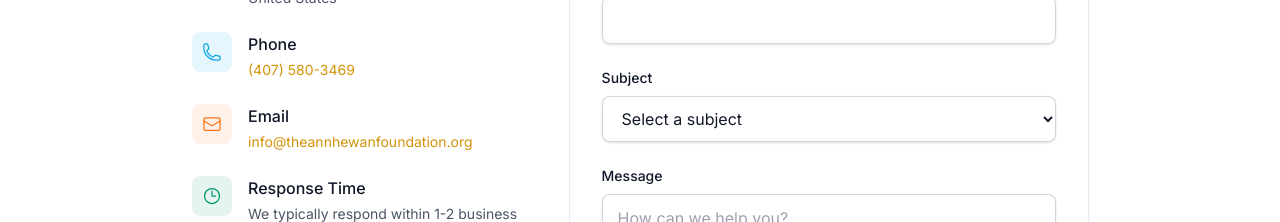
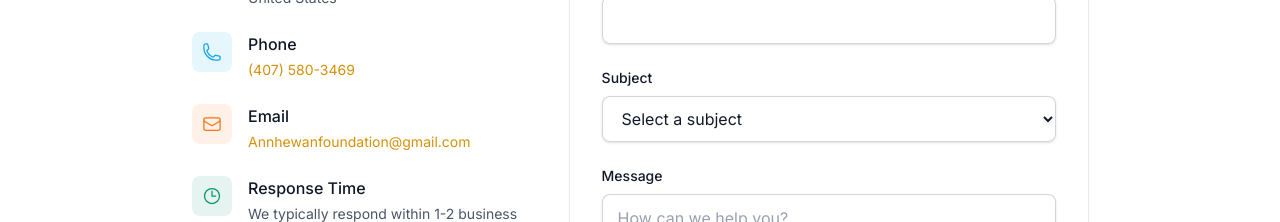
Before and after one commit to greggfosdev/ann-hewan-foundation, a Next.js app: page /contact in a window 1280 px wide. Shown: the part 920-1142 px from the top of the page. Built offline with nearby package versions, Linux system fonts and the light colour scheme.

Commit message:
Update contact page email to Annhewanfoundation@gmail.com
Co-Authored-By: Claude Opus 4.6 <noreply@anthropic.com>

```diff
--- a/src/app/contact/page.tsx
+++ b/src/app/contact/page.tsx
@@ -118,10 +118,10 @@ export default function ContactPage() {
                   <div>
                     <p className="font-medium text-gray-900">Email</p>
                     <a
-                      href="mailto:info@theannhewanfoundation.org"
+                      href="mailto:Annhewanfoundation@gmail.com"
                       className="mt-1 block text-sm text-gold-dark hover:text-gold transition-colors"
                     >
-                      info@theannhewanfoundation.org
+                      Annhewanfoundation@gmail.com
                     </a>
                   </div>
                 </div>
```
